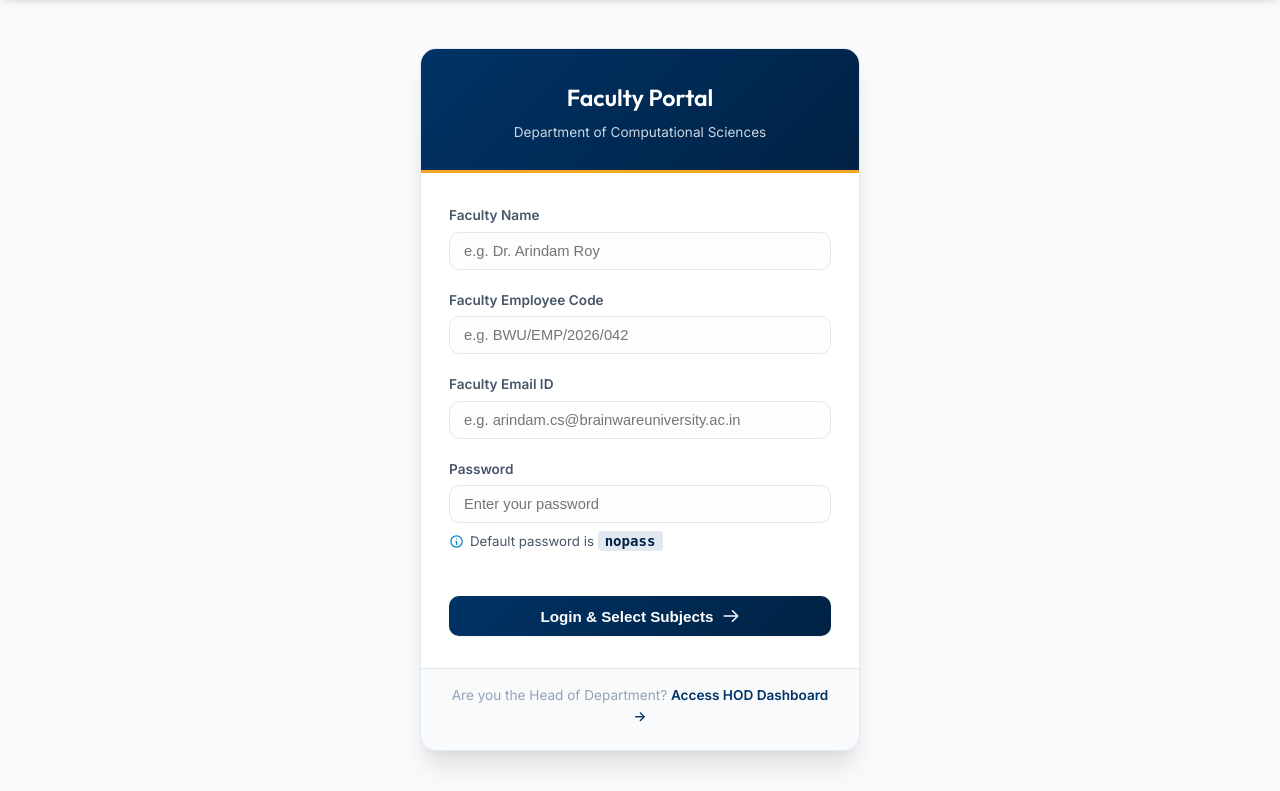
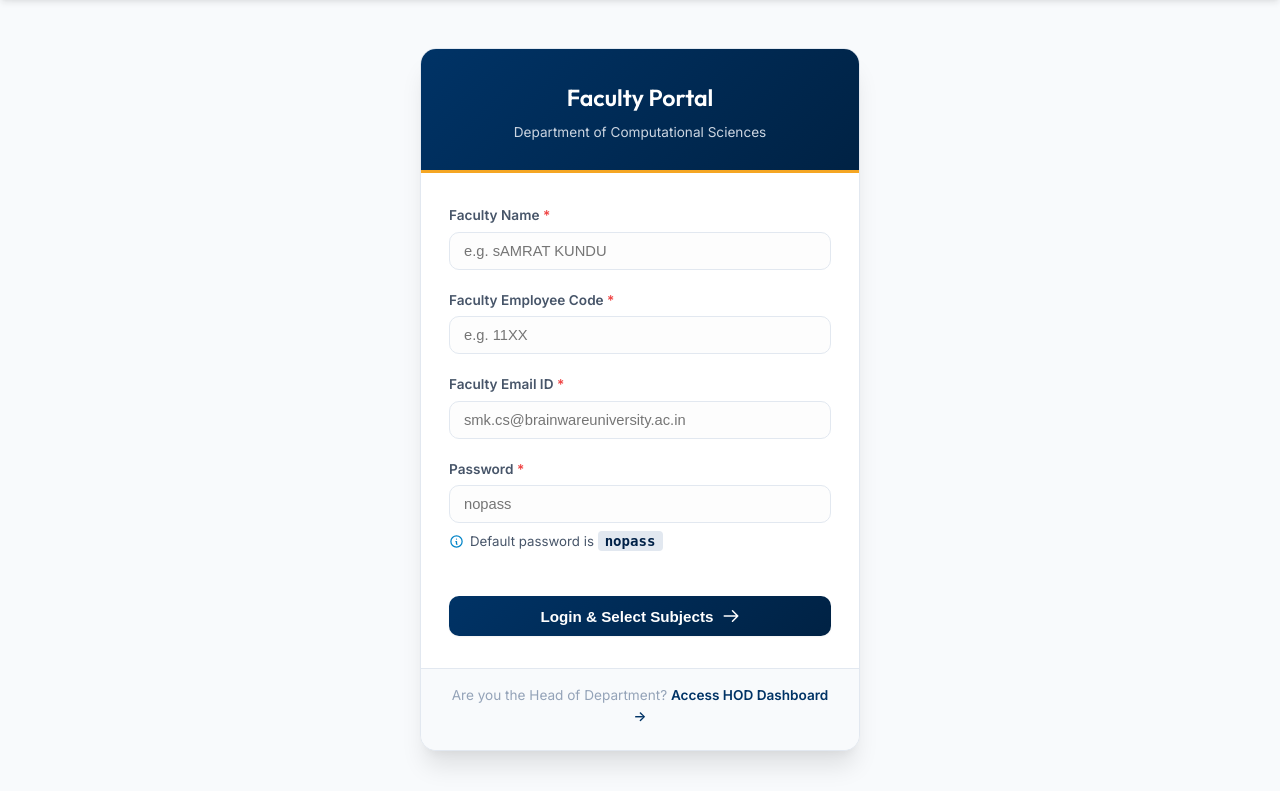
Before and after one commit to Samratkundu123/employee-subject-selection, a PHP site: page /login in a window 1280 px wide. Shown: the part 73-864 px from the top of the page. Run offline with PHP 8.4, Linux system fonts and the light colour scheme.

Commit message:
Update faculty login placeholders to exact requested values and enforce all 4 fields as required

```diff
--- a/app/Router.php
+++ b/app/Router.php
@@ -183,6 +183,10 @@ class Router
         unset($_SESSION['_flash_error']);
         $email = $_SESSION['_flash_email'] ?? '';
         unset($_SESSION['_flash_email']);
+        $name = $_SESSION['_flash_name'] ?? '';
+        unset($_SESSION['_flash_name']);
+        $employee_code = $_SESSION['_flash_employee_code'] ?? '';
+        unset($_SESSION['_flash_employee_code']);
 
         require __DIR__ . '/views/faculty/login.php';
     }
@@ -200,9 +204,11 @@ class Router
         $inputName = trim((string)($_POST['name'] ?? ''));
         $inputCode = strtoupper(trim((string)($_POST['employee_code'] ?? '')));
 
-        if ($email === '' || $password === '') {
-            $_SESSION['_flash_error'] = 'Please enter both your email address and password.';
+        if ($inputName === '' || $inputCode === '' || $email === '' || $password === '') {
+            $_SESSION['_flash_error'] = 'All fields (Faculty Name, Faculty Employee Code, Faculty Email ID, and Password) are required.';
             $_SESSION['_flash_email'] = $email;
+            $_SESSION['_flash_name'] = $inputName;
+            $_SESSION['_flash_employee_code'] = $inputCode;
             Response::redirect('/login');
         }
 
@@ -210,6 +216,8 @@ class Router
         if (!Response::isValidEmail($email)) {
             $_SESSION['_flash_error'] = 'Please enter a valid official university email address.';
             $_SESSION['_flash_email'] = $email;
+            $_SESSION['_flash_name'] = $inputName;
+            $_SESSION['_flash_employee_code'] = $inputCode;
             Response::redirect('/login');
         }
 
--- a/app/views/faculty/login.php
+++ b/app/views/faculty/login.php
@@ -28,50 +28,52 @@ require_once __DIR__ . '/../layout/header.php';
                 <?= Auth::csrfField() ?>
 
                 <div class="form-group">
-                    <label for="name">Faculty Name</label>
+                    <label for="name">Faculty Name <span style="color: #ef4444;">*</span></label>
                     <input
                         type="text"
                         name="name"
                         id="name"
                         class="form-control-custom"
-                        placeholder="e.g. Dr. Arindam Roy"
+                        placeholder="e.g. sAMRAT KUNDU"
                         value="<?= Response::escape($name ?? '') ?>"
+                        required
                     >
                 </div>
 
                 <div class="form-group">
-                    <label for="employee_code">Faculty Employee Code</label>
+                    <label for="employee_code">Faculty Employee Code <span style="color: #ef4444;">*</span></label>
                     <input
                         type="text"
                         name="employee_code"
                         id="employee_code"
                         class="form-control-custom"
-                        placeholder="e.g. BWU/EMP/2026/042"
+                        placeholder="e.g. 11XX"
                         value="<?= Response::escape($employee_code ?? '') ?>"
+                        required
                     >
                 </div>
 
                 <div class="form-group">
-                    <label for="email">Faculty Email ID</label>
+                    <label for="email">Faculty Email ID <span style="color: #ef4444;">*</span></label>
                     <input
                         type="email"
                         name="email"
                         id="email"
                         class="form-control-custom"
-                        placeholder="e.g. arindam.cs@brainwareuniversity.ac.in"
+                        placeholder="smk.cs@brainwareuniversity.ac.in"
                         value="<?= Response::escape($email ?? '') ?>"
                         required
                     >
                 </div>
 
                 <div class="form-group">
-                    <label for="password">Password</label>
+                    <label for="password">Password <span style="color: #ef4444;">*</span></label>
                     <input
                         type="password"
                         name="password"
                         id="password"
                         class="form-control-custom"
-                        placeholder="Enter your password"
+                        placeholder="nopass"
                         required
                     >
                     <div style="margin-top: 8px; font-size: 0.83rem; color: #475569; display: flex; align-items: center; gap: 6px;">
```
